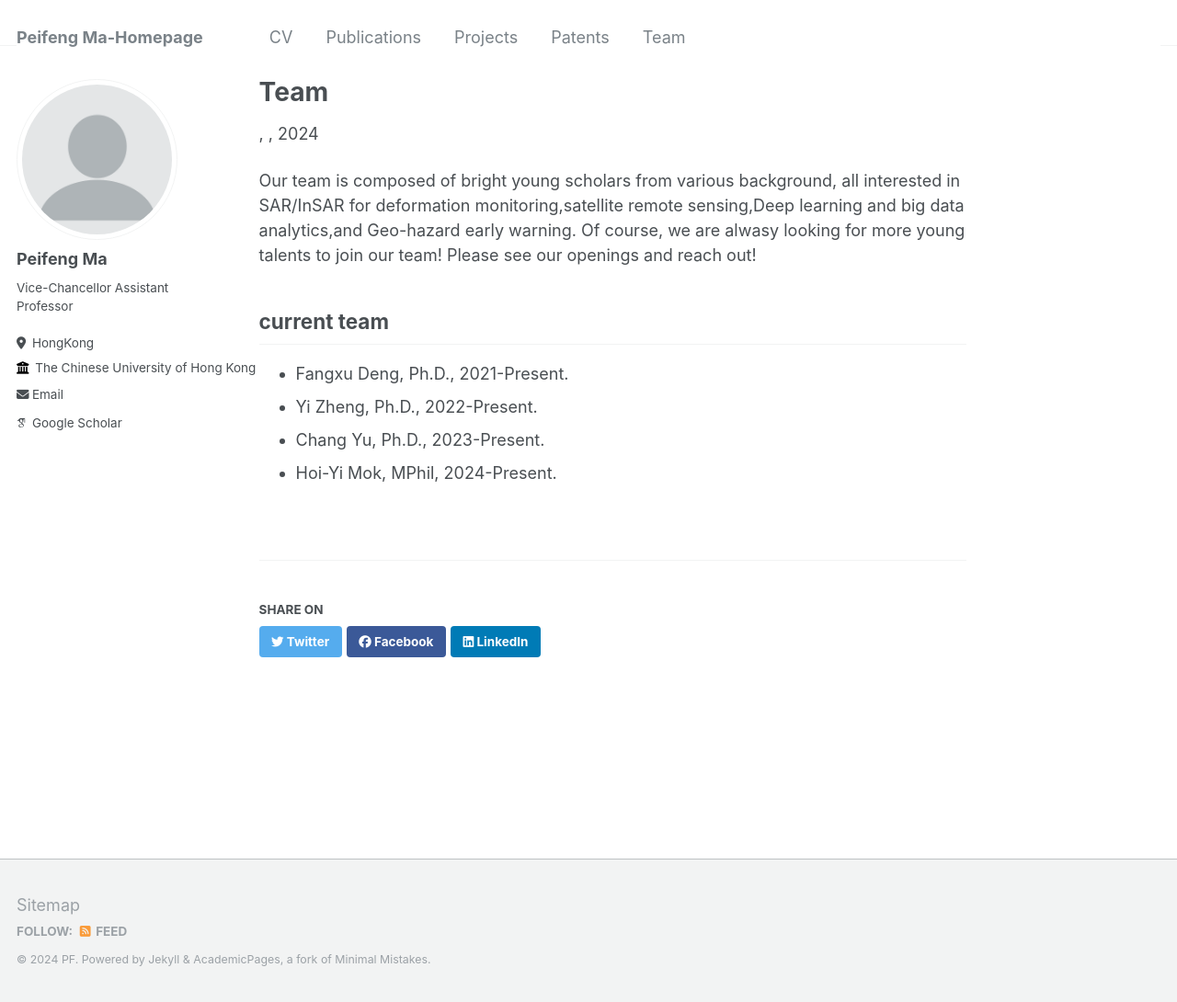
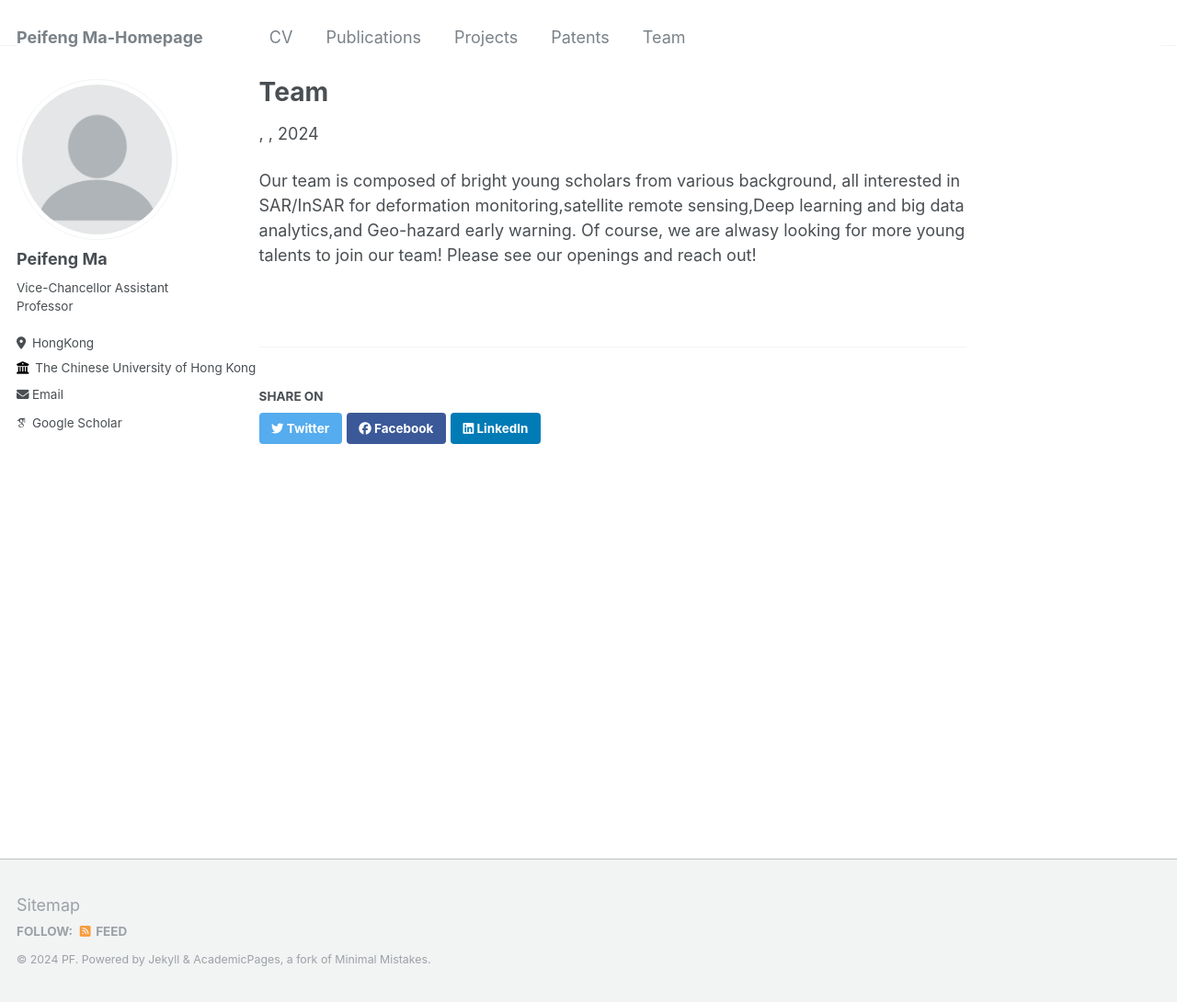
Before and after one commit to pfMA03/peifengMa, a Jekyll site: the page built from _teaching/Team.md, in a window 1280 px wide and 1090 px high. Shown: the whole window at 92% size. Built offline with Jekyll 4.4.1, drawn with Linux system fonts in a browser that asks for light colours; some web fonts are replaced.

Commit message:
Update Team.md

```diff
--- a/_teaching/Team.md
+++ b/_teaching/Team.md
@@ -4,10 +4,3 @@ collection: teaching
 permalink: /teaching/Team
 ---
 Our team is composed of bright young scholars from various background, all interested in SAR/InSAR for deformation monitoring,satellite remote sensing,Deep learning and big data analytics,and Geo-hazard early warning. Of course, we are alwasy looking for more young talents to join our team! Please see our openings and reach out!
-
-current team
-------
-* Fangxu Deng, Ph.D., 2021-Present.
-* Yi Zheng, Ph.D., 2022-Present.
-* Chang Yu, Ph.D., 2023-Present.
-* Hoi-Yi Mok, MPhil, 2024-Present.
```
